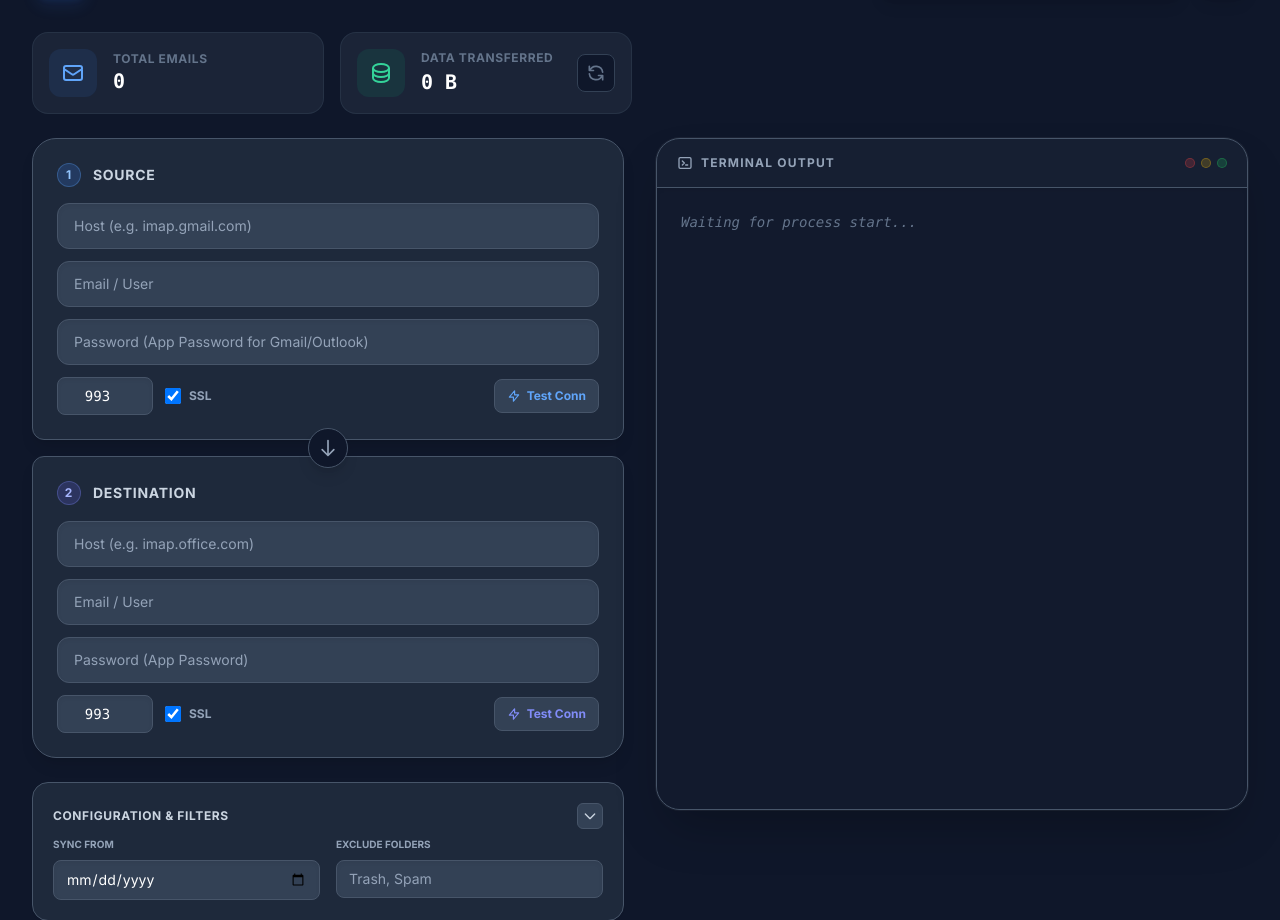
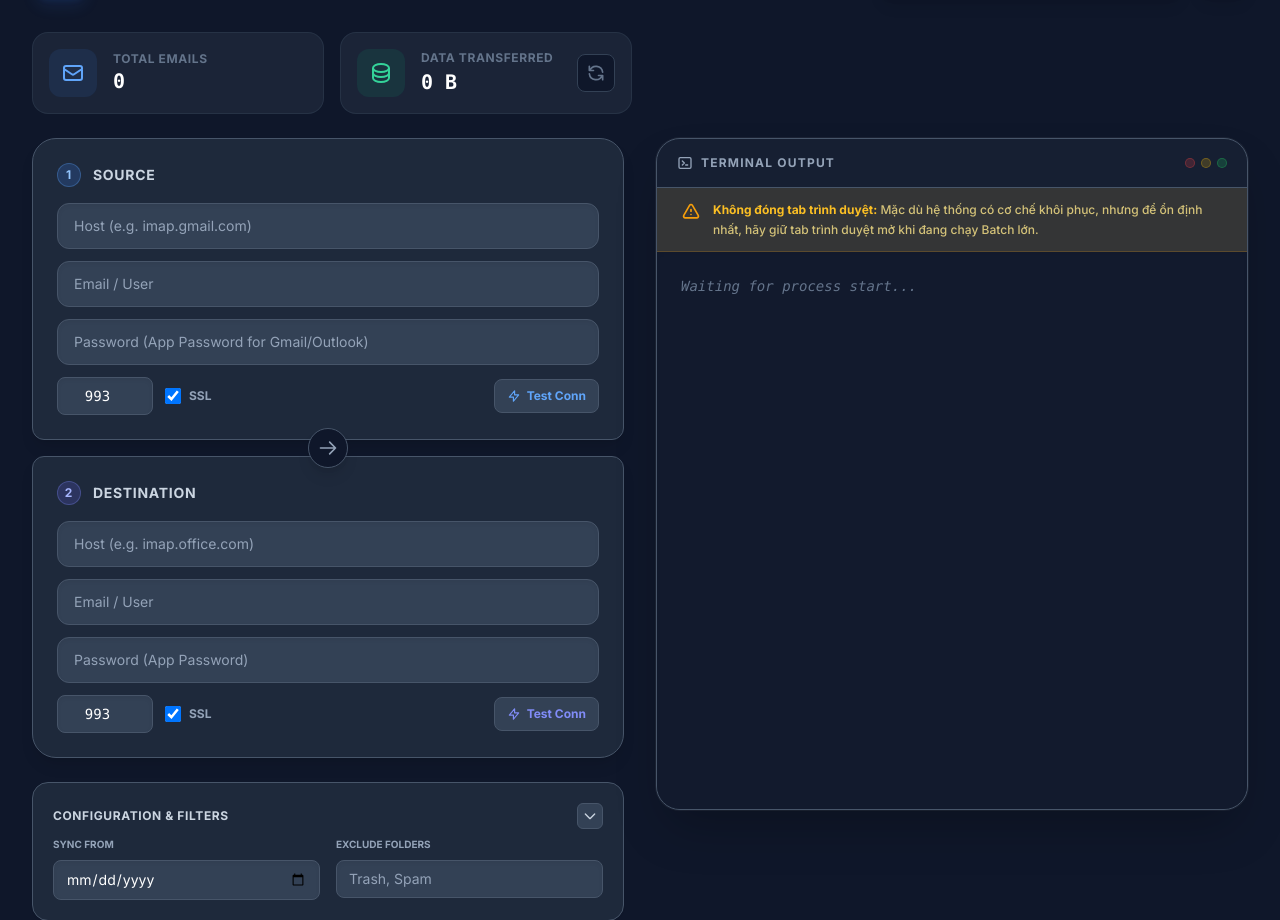
Before and after one commit to phongdh262/imapsync_mail, a Python web app: template templates/index.html in a window 1280 px wide. Shown: the part 90-1010 px from the top of the page. Run offline with Jinja, Linux system fonts and the light colour scheme; the template is opened without the code that fills it, so the values that code supplies are empty; some libraries are stand-ins or nearby versions.

Commit message:
Fix: Force IPv4, improve timeouts, and correct UI arrow direction

```diff
--- a/templates/index.html
+++ b/templates/index.html
@@ -223,8 +223,7 @@
                         <div class="flex items-center justify-center -my-6 z-10 relative pointer-events-none">
                             <div
                                 class="w-10 h-10 rounded-full bg-slate-900 border border-slate-600 flex items-center justify-center shadow-lg">
-                                <svg id="syncArrow"
-                                    class="w-5 h-5 text-slate-400 transition-all duration-500 transform rotate-90"
+                                <svg id="syncArrow" class="w-5 h-5 text-slate-400 transition-all duration-500 transform"
                                     fill="none" viewBox="0 0 24 24" stroke="currentColor">
                                     <path stroke-linecap="round" stroke-linejoin="round" stroke-width="2"
                                         d="M14 5l7 7m0 0l-7 7m7-7H3" />
@@ -398,7 +397,7 @@
                         <div class="flex items-center justify-center -my-6 z-10 relative pointer-events-none">
                             <div
                                 class="w-8 h-8 rounded-full bg-slate-900 border border-slate-600 flex items-center justify-center shadow-lg">
-                                <svg class="w-4 h-4 text-slate-500 transform rotate-90" fill="none" viewBox="0 0 24 24"
+                                <svg class="w-4 h-4 text-slate-500 transform" fill="none" viewBox="0 0 24 24"
                                     stroke="currentColor">
                                     <path stroke-linecap="round" stroke-linejoin="round" stroke-width="2"
                                         d="M14 5l7 7m0 0l-7 7m7-7H3" />
@@ -526,6 +525,21 @@
                                 </div>
                             </div>
                         </div>
+                        <!-- WARNING MESSAGE (SINGLE SYNC) -->
+                        <div class="px-6 py-3 bg-amber-500/10 border-b border-amber-500/20 flex items-start gap-3">
+                            <div class="shrink-0 mt-0.5">
+                                <svg class="w-5 h-5 text-amber-500" fill="none" viewBox="0 0 24 24"
+                                    stroke="currentColor">
+                                    <path stroke-linecap="round" stroke-linejoin="round" stroke-width="2"
+                                        d="M12 9v2m0 4h.01m-6.938 4h13.856c1.54 0 2.502-1.667 1.732-3L13.732 4c-.77-1.333-2.694-1.333-3.464 0L3.34 16c-.77 1.333.192 3 1.732 3z" />
+                                </svg>
+                            </div>
+                            <div class="text-xs text-amber-200/80 font-medium leading-relaxed">
+                                <strong class="text-amber-400">Không đóng tab trình duyệt:</strong> Mặc dù hệ thống có
+                                cơ chế
+                                khôi phục, nhưng để ổn định nhất, hãy giữ tab trình duyệt mở khi đang chạy Batch lớn.
+                            </div>
+                        </div>
                         <div id="logs"
                             class="p-6 overflow-y-auto font-mono text-xs md:text-sm text-slate-300 leading-relaxed scroll-smooth flex-1 bg-slate-900/80 shadow-inner">
                             <div class="text-slate-500 italic select-none">Waiting for process start...</div>
@@ -548,6 +562,21 @@
                                 </svg>
                                 Export Report
                             </button>
+                        </div>
+                        <!-- WARNING MESSAGE -->
+                        <div class="px-6 py-3 bg-amber-500/10 border-b border-amber-500/20 flex items-start gap-3">
+                            <div class="shrink-0 mt-0.5">
+                                <svg class="w-5 h-5 text-amber-500" fill="none" viewBox="0 0 24 24"
+                                    stroke="currentColor">
+                                    <path stroke-linecap="round" stroke-linejoin="round" stroke-width="2"
+                                        d="M12 9v2m0 4h.01m-6.938 4h13.856c1.54 0 2.502-1.667 1.732-3L13.732 4c-.77-1.333-2.694-1.333-3.464 0L3.34 16c-.77 1.333.192 3 1.732 3z" />
+                                </svg>
+                            </div>
+                            <div class="text-xs text-amber-200/80 font-medium leading-relaxed">
+                                <strong class="text-amber-400">Không đóng tab trình duyệt:</strong> Mặc dù hệ thống có
+                                cơ chế
+                                khôi phục, nhưng để ổn định nhất, hãy giữ tab trình duyệt mở khi đang chạy Batch lớn.
+                            </div>
                         </div>
                         <div id="jobsContainer" class="hidden flex-1 flex flex-col overflow-hidden">
                             <div class="overflow-y-auto flex-1">
```
Also changed, not shown: app.js (+10 -7 lines).
